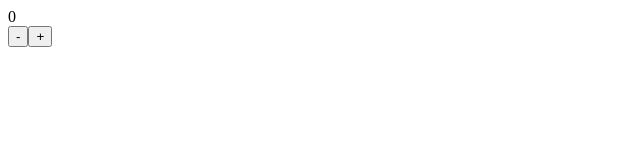
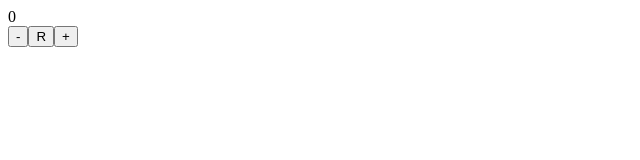
Before and after one commit to sam0sva1/redux-counter, a React (Create React App) app: page / in a window 1280 px wide. Shown: the top 160 px of the page, without its empty margins (0-640 px from the left). Built offline with nearby package versions, Linux system fonts and the light colour scheme.

Commit message:
CNT add the reset button

```diff
--- a/src/App.js
+++ b/src/App.js
@@ -8,12 +8,14 @@ function updateState(state, action) {
   switch (action.type) {
     case 'INCREMENT': return { count: state.count + action.amount };
     case 'DECREMENT': return { count: state.count - action.amount };
+    case 'RESET': return { count: 0 };
     default: return state;
   }
 }
 
 const incrementAction = { type: 'INCREMENT', amount: 1 };
 const decrementAction = { type: 'DECREMENT', amount: 1 };
+const resetAction = { type: 'RESET' };
 
 const store = new Store(updateState, initialState);
 
@@ -23,6 +25,7 @@ export default class Counter extends Component {
 
     this.increment = this.increment.bind(this);
     this.decrement = this.decrement.bind(this);
+    this.reset = this.reset.bind(this);
   }
 
   componentDidMount() {
@@ -37,6 +40,10 @@ export default class Counter extends Component {
     store.update(decrementAction);
   }
 
+  reset() {
+    store.update(resetAction);
+  }
+
   render() {
     return (
       <div className="counter">
@@ -44,6 +51,7 @@ export default class Counter extends Component {
 
         <div className="buttons">
           <button className="buttons__decrement" onClick={this.decrement}>-</button>
+          <button className="buttons__reset" onClick={this.reset}>R</button>
           <button className="buttons__increment" onClick={this.increment}>+</button>
         </div>
       </div>
```
